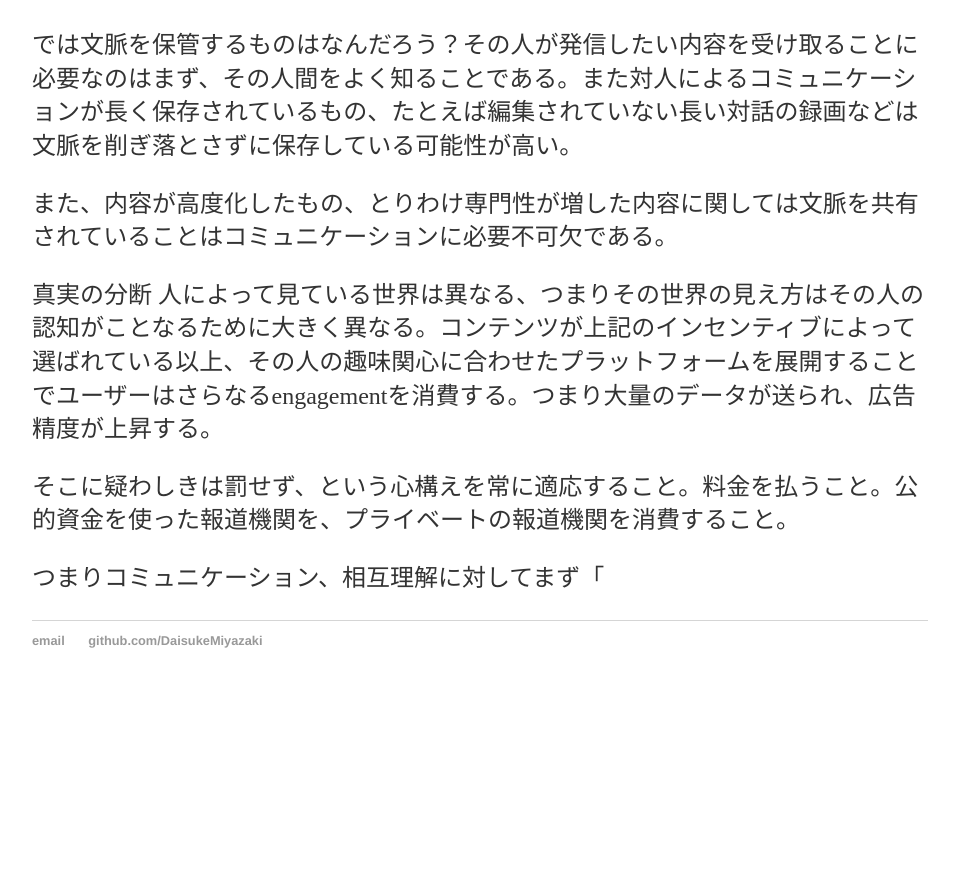
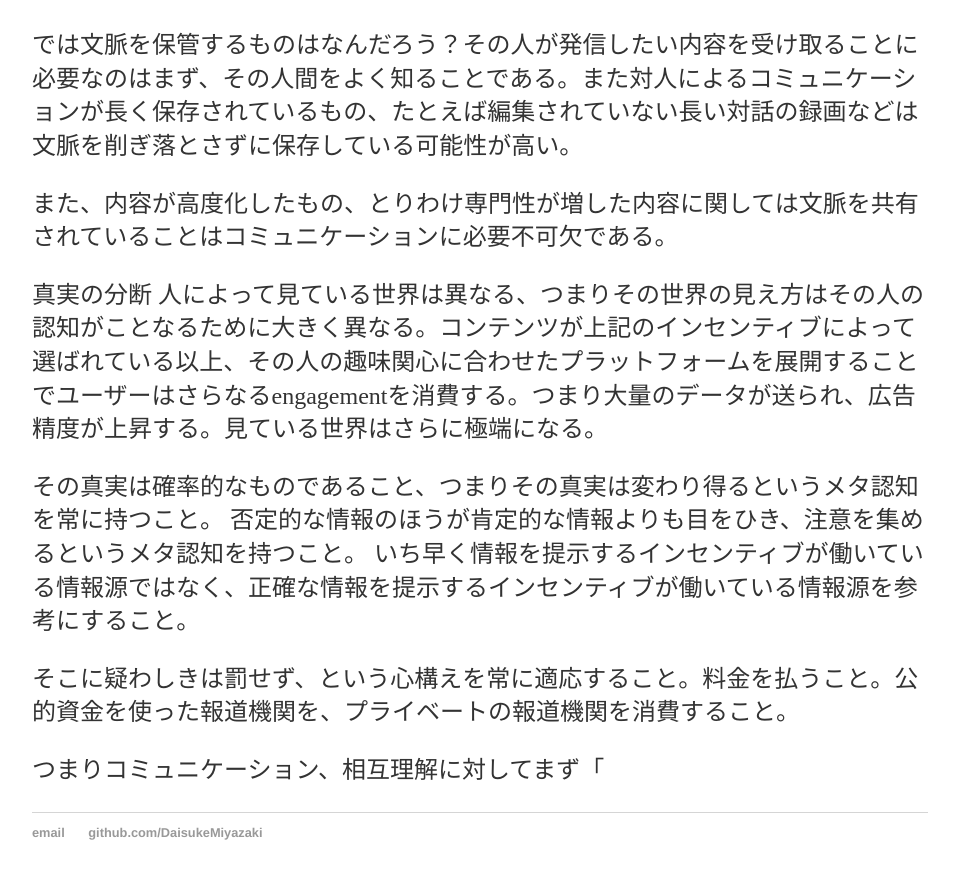
Before and after one commit to DaisukeMiyazaki/DaisukeMiyazaki.github.io, a Jekyll site: the page built from _posts/2020-03-14-RiseAndFall.md, in a window 1280 px wide and 900 px high, scrolled down 1939 px. Shown: the top 879 px of the window, without its empty margins (160-1113 px from the left). Built offline with Jekyll 4.4.1, drawn with Linux system fonts in a browser that asks for light colours; before the commit the page ends 2647 px from its top, so only the background shows below that.

Commit message:
updated content

```diff
--- a/_posts/2020-03-14-RiseAndFall.md
+++ b/_posts/2020-03-14-RiseAndFall.md
@@ -38,9 +38,12 @@ SNSのビジネスモデルは広告収入によるものが多い。ユーザ
 
 
 真実の分断
-人によって見ている世界は異なる、つまりその世界の見え方はその人の認知がことなるために大きく異なる。コンテンツが上記のインセンティブによって選ばれている以上、その人の趣味関心に合わせたプラットフォームを展開することでユーザーはさらなるengagementを消費する。つまり大量のデータが送られ、広告精度が上昇する。
+人によって見ている世界は異なる、つまりその世界の見え方はその人の認知がことなるために大きく異なる。コンテンツが上記のインセンティブによって選ばれている以上、その人の趣味関心に合わせたプラットフォームを展開することでユーザーはさらなるengagementを消費する。つまり大量のデータが送られ、広告精度が上昇する。見ている世界はさらに極端になる。
 
 
+その真実は確率的なものであること、つまりその真実は変わり得るというメタ認知を常に持つこと。
+否定的な情報のほうが肯定的な情報よりも目をひき、注意を集めるというメタ認知を持つこと。
+いち早く情報を提示するインセンティブが働いている情報源ではなく、正確な情報を提示するインセンティブが働いている情報源を参考にすること。
 
 
 そこに疑わしきは罰せず、という心構えを常に適応すること。料金を払うこと。公的資金を使った報道機関を、プライベートの報道機関を消費すること。
```
